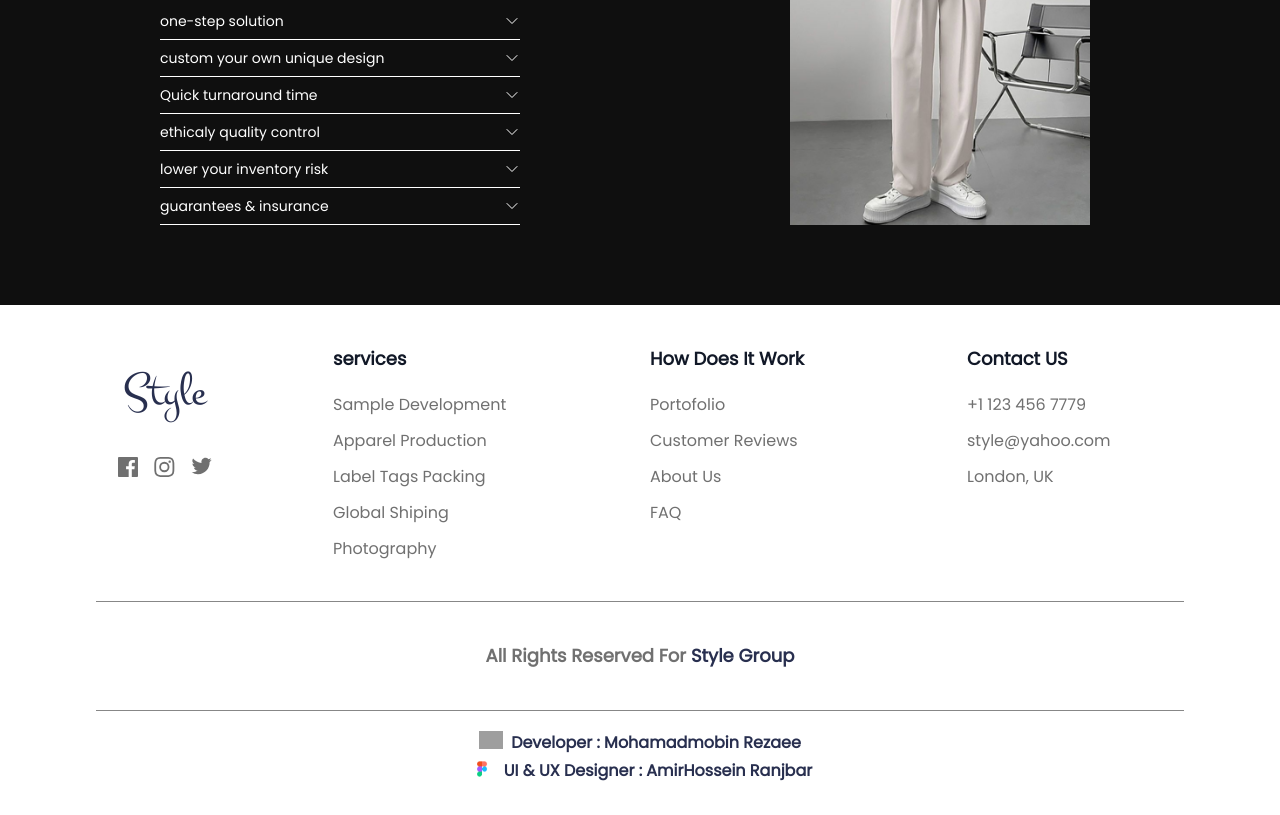
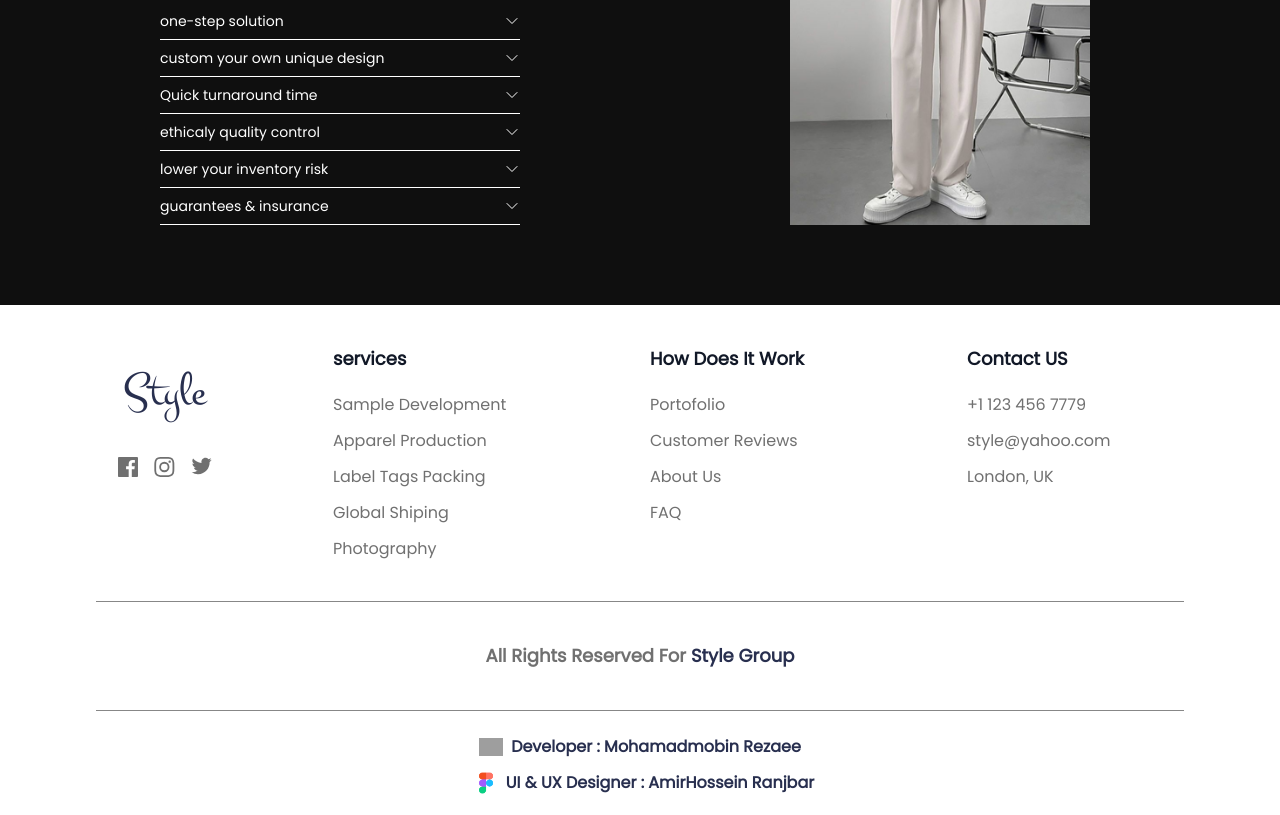
Before and after one commit to ALONE0007/Style-Shop, a website: page public/index.html in a window 1280 px wide. Shown: the part 2263-3078 px from the top of the page. Drawn offline with nearby package versions, Linux system fonts and the light colour scheme; grey boxes are pictures that could not be loaded.

Commit message:
footer-feature-update

```diff
--- a/public/index.html
+++ b/public/index.html
@@ -714,17 +714,17 @@
 
         <div class="flex justify-center py-5 px-5 text-xs md:text-base">
             <h3 class="flex-col w-[450px] justify-start">
-                <p class="text-hero-color flex justify-center gap-x-2">
-                    <span class="size-6">
+                <p class="text-hero-color flex justify-center gap-x-2 h-8">
+                    <span class="size-6 flex items-center justify-center h-8">
                         <img src="https://cdn-icons-png.flaticon.com/512/6840/6840478.png" width="40" height="40" alt="Developer free icon" title="Developer free icon">
                     </span>
-                    <span class="font-poppins font-bold">Developer : Mohamadmobin Rezaee</span>
+                    <span class="font-poppins font-bold leading-[32px]">Developer : Mohamadmobin Rezaee</span>
                 </p>
-                <p class="text-hero-color flex justify-center gap-x-2 pt-1">
-                    <span class="size-7">
+                <p class="text-hero-color flex justify-center pt-1 h-8">
+                    <span class="size-10 flex items-center justify-center h-8">
                         <img src="../img/figma.png" alt="">
                     </span>
-                    <span class="font-poppins font-bold">UI & UX Designer : AmirHossein Ranjbar</span>
+                    <span class="font-poppins font-bold leading-[32px]">UI & UX Designer : AmirHossein Ranjbar</span>
                 </p>
 
             </h3>
```
Also changed, not shown: public/styles.css.
